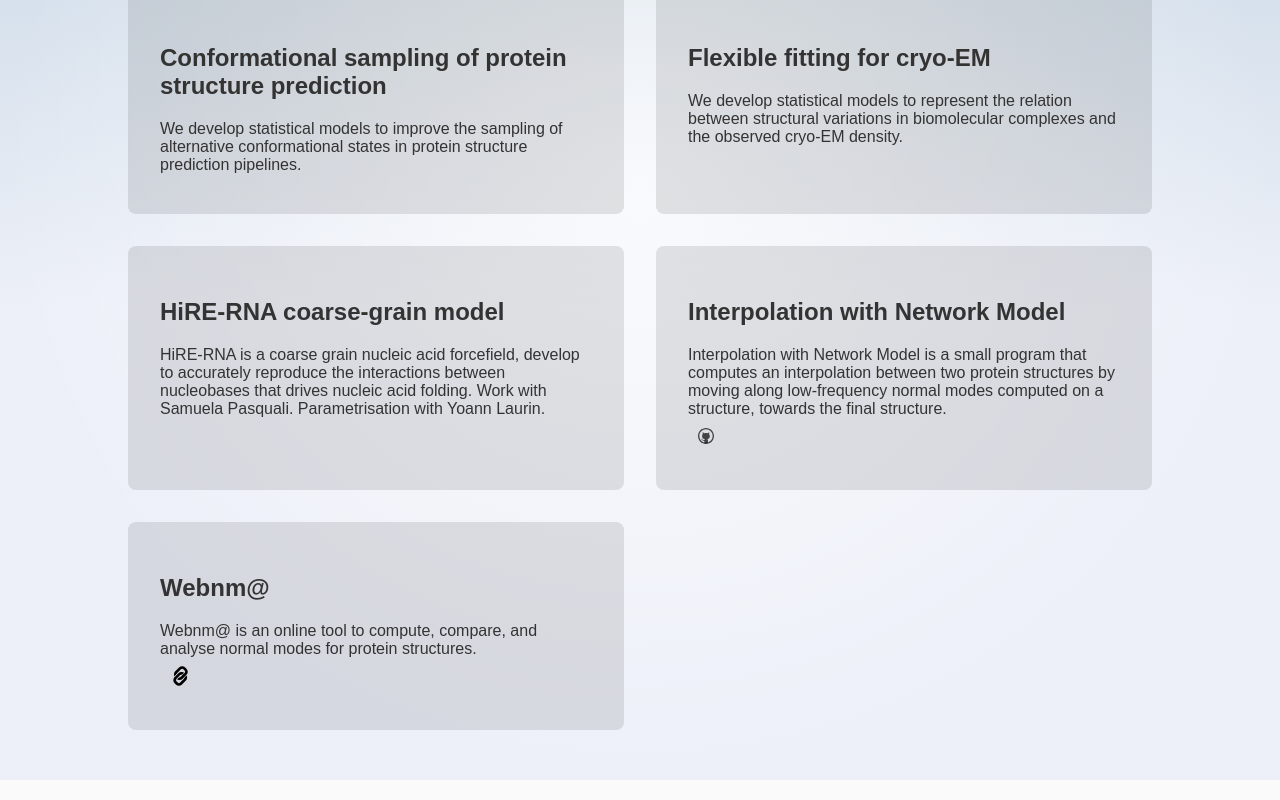
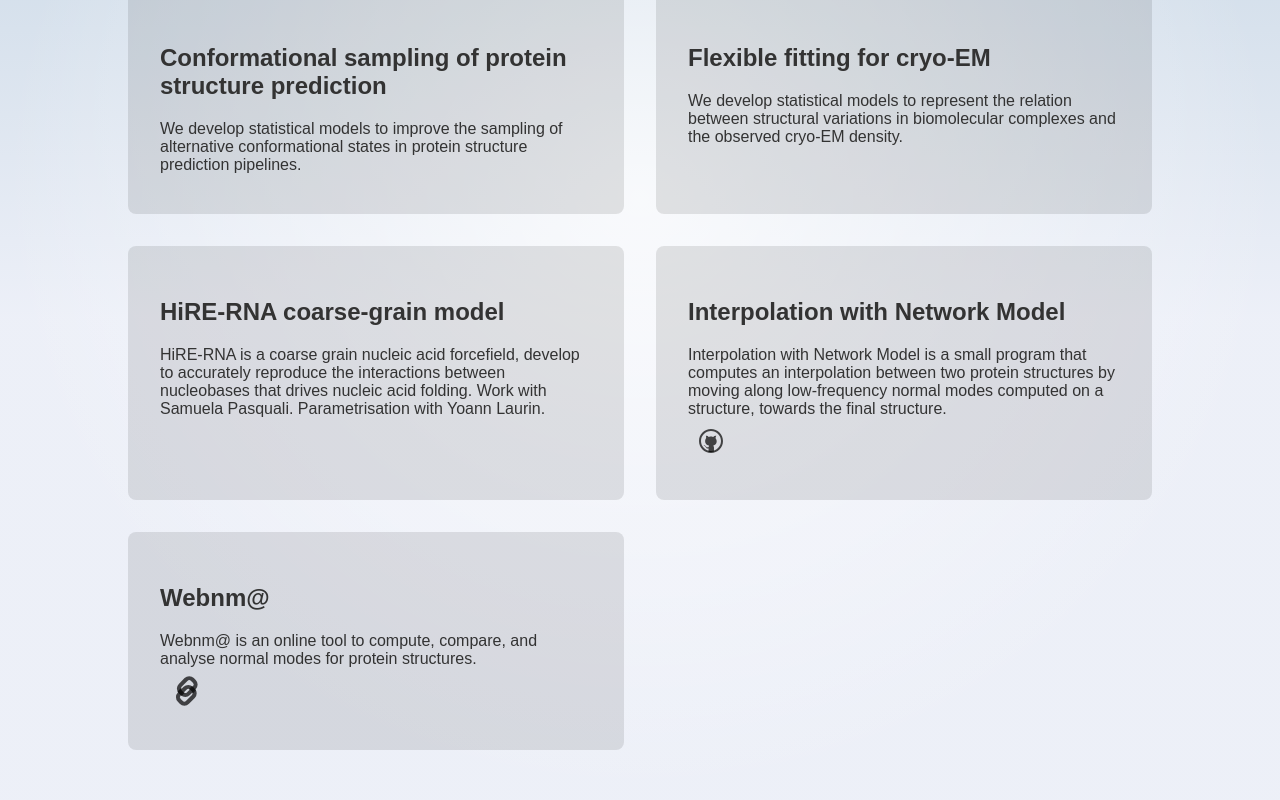
Before and after one commit to tc427/tc427.github.io, a SvelteKit app: page /research in a window 1280 px wide. Shown: the part 404-1204 px from the top of the page. Built offline with nearby package versions, Linux system fonts and the light colour scheme.

Commit message:
Add svg as Svelte component to add a hover effect

```diff
--- /dev/null
+++ b/src/routes/Github.svelte
@@ -0,0 +1,23 @@
+<svg xmlns="http://www.w3.org/2000/svg" height="30" viewBox="-3 -3 30 30">
+	<path
+		fill-rule="evenodd"
+		clip-rule="evenodd"
+		d="M12 2C6.47715 2 2 6.47715 2 12C2 17.5229 6.47715 22 12 22C17.5229 22 22 17.5229 22 12C22 6.47715 17.5229 2 12 2ZM0 12C0 5.3726 5.3726 0 12 0C18.6274 0 24 5.3726 24 12C24 18.6274 18.6274 24 12 24C5.3726 24 0 18.6274 0 12Z"
+		stroke="none"
+	/>
+	<path
+		fill-rule="evenodd"
+		clip-rule="evenodd"
+		d="M9.59162 22.7357C9.49492 22.6109 9.49492 21.4986 9.59162 19.399C8.55572 19.4347 7.90122 19.3628 7.62812 19.1833C7.21852 18.9139 6.80842 18.0833 6.44457 17.4979C6.08072 16.9125 5.27312 16.8199 4.94702 16.6891C4.62091 16.5582 4.53905 16.0247 5.84562 16.4282C7.15222 16.8316 7.21592 17.9303 7.62812 18.1872C8.04032 18.4441 9.02572 18.3317 9.47242 18.1259C9.91907 17.9201 9.88622 17.1538 9.96587 16.8503C10.0666 16.5669 9.71162 16.5041 9.70382 16.5018C9.26777 16.5018 6.97697 16.0036 6.34772 13.7852C5.71852 11.5669 6.52907 10.117 6.96147 9.49369C7.24972 9.07814 7.22422 8.19254 6.88497 6.83679C8.11677 6.67939 9.06732 7.06709 9.73672 7.99999C9.73737 8.00534 10.6143 7.47854 12.0001 7.47854C13.386 7.47854 13.8777 7.90764 14.2571 7.99999C14.6365 8.09234 14.94 6.36699 17.2834 6.83679C16.7942 7.79839 16.3844 8.99999 16.6972 9.49369C17.0099 9.98739 18.2372 11.5573 17.4833 13.7852C16.9807 15.2706 15.9927 16.1761 14.5192 16.5018C14.3502 16.5557 14.2658 16.6427 14.2658 16.7627C14.2658 16.9427 14.4942 16.9624 14.8233 17.8058C15.0426 18.368 15.0585 19.9739 14.8708 22.6234C14.3953 22.7445 14.0254 22.8257 13.7611 22.8673C13.2924 22.9409 12.7835 22.9822 12.2834 22.9982C11.7834 23.0141 11.6098 23.0123 10.9185 22.948C10.4577 22.9051 10.0154 22.8343 9.59162 22.7357Z"
+		stroke="none"
+	/>
+</svg>
+
+<style>
+svg {
+	fill: rgba(0,0,0,0.7);
+}
+svg:hover {
+	fill: var(--color-theme-2);
+}
+</style>
--- a/src/routes/Header.svelte
+++ b/src/routes/Header.svelte
@@ -1,5 +1,5 @@
 <script>
-	import github from '$lib/images/github.svg';
+	import Github from './Github.svelte';
 </script>
 
 
@@ -17,6 +17,6 @@
 	</nav>
 
 	<a href="https://github.com/tc427">
-	<img src={github} alt="GitHub" />
+	<Github />
 	</a>
 </header>
--- /dev/null
+++ b/src/routes/Link.svelte
@@ -0,0 +1,68 @@
+<svg xmlns="http://www.w3.org/2000/svg" width="30" height="30" viewBox="-3 -3 30 30">
+  <rect
+     style="fill:none;stroke-width:4.00893;stroke-opacity:1"
+     id="rect419"
+     width="17.262178"
+     height="11.714625"
+     x="-2.4759412"
+     y="10.98378"
+     ry="4.5478654"
+     transform="rotate(-45)" />
+  <rect
+     style="fill:none;;stroke-width:4.00893;stroke-opacity:1"
+     id="rect419-6"
+     width="17.262178"
+     height="11.714625"
+     x="-9.2867298"
+     y="16.483288"
+     ry="4.5478654"
+     transform="rotate(-45)" />
+  <rect
+     style="fill-opacity:1;stroke:none;stroke-width:6;stroke-opacity:1"
+     id="rect1051"
+     width="4.3993988"
+     height="0.82248116"
+     x="5.658411"
+     y="19.868952"
+     ry="0"
+     transform="rotate(-45)" />
+  <rect
+     style="fill-opacity:1;stroke:none;stroke-width:6;stroke-opacity:1"
+     id="rect1051-0"
+     width="4.7916579"
+     height="0.82248122"
+     x="5.1709695"
+     y="24.695934"
+     ry="0"
+     transform="rotate(-45)" />
+  <rect
+     style="fill-opacity:1;stroke:none;stroke-width:6;stroke-opacity:1"
+     id="rect1051-0-9"
+     width="4.3677654"
+     height="0.87942123"
+     x="-4.5152917"
+     y="18.483059"
+     ry="0"
+     transform="rotate(-45)" />
+  <rect
+     style="fill-opacity:1;stroke:none;stroke-width:6;stroke-opacity:1"
+     id="rect1051-0-91"
+     width="5.0982413"
+     height="0.92787039"
+     x="-4.4456973"
+     y="13.541864"
+     ry="0"
+     transform="rotate(-45)" />
+</svg>
+
+
+<style>
+svg {
+	fill: rgba(0,0,0,0.7);
+	stroke: rgba(0,0,0,0.7);
+}
+svg:hover {
+	fill: var(--color-theme-2);
+	stroke: var(--color-theme-2);
+}
+</style>
--- a/src/routes/Tile.svelte
+++ b/src/routes/Tile.svelte
@@ -1,6 +1,6 @@
 <script>
-	import github from '$lib/images/github.svg';
-	import link_img from '$lib/images/link.svg';
+	import Github from './Github.svelte';
+	import Link from './Link.svelte';
 
 	export let title = "Title";
 	export let summary = "A short summary of this tile.";
@@ -20,12 +20,12 @@
 	<footer>
 		{#if link != ""}
 		<a href={link}>
-			<img src={link_img} alt="link to project" height="20vh" />
+			<Link />
 		</a>
 		{/if}
 		{#if source != ""}
 		<a href={source}>
-			<img src={github} alt="GitHub" height="20vh" />
+			<Github />
 		</a>
 		{/if}
 	</footer>
@@ -40,4 +40,8 @@
 footer {
 	margin: 8px;
 }
+.tile a {
+	display: inline-block;
+	min-height: 1em;
+}
 </style>
```
